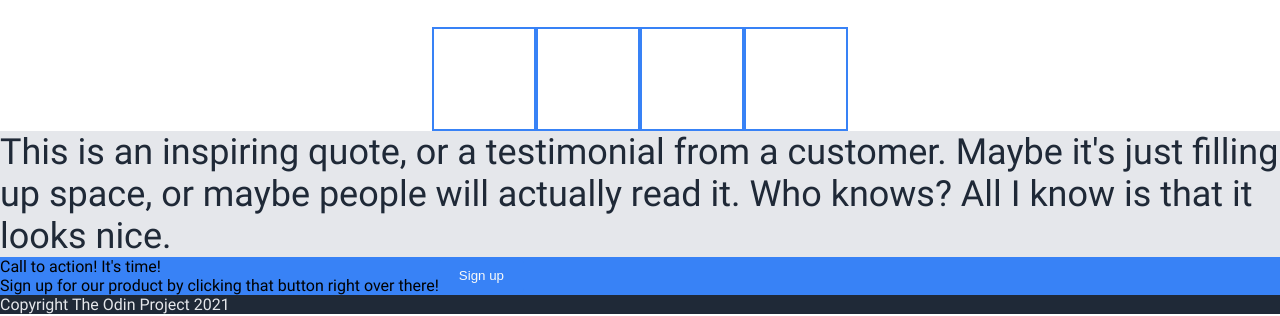
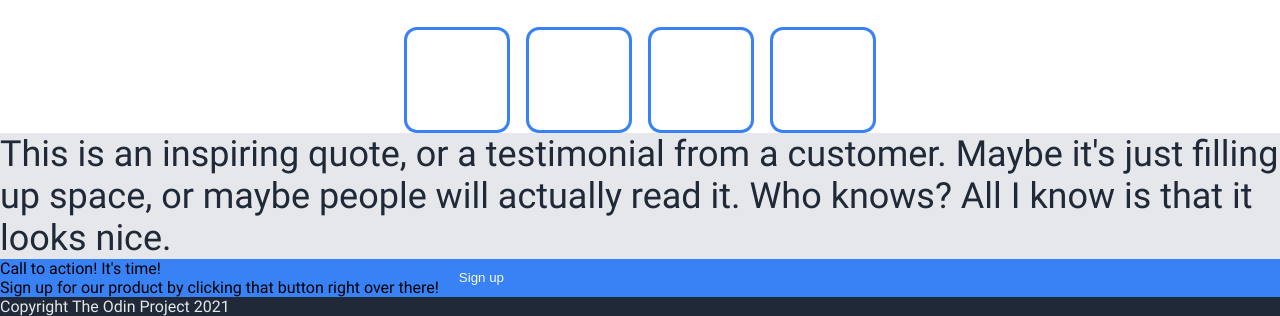
Before and after one commit to dimplume/odin-landing-page, a plain HTML site: page index.html in a window 1280 px wide. Shown: the part 489-805 px from the top of the page. Drawn offline with Linux system fonts and the light colour scheme.

Commit message:
feat: style row of boxes
Add round corners and gap in-between each box

```diff
--- a/css/style.css
+++ b/css/style.css
@@ -52,6 +52,8 @@ button,
 }
 
 .nowrap {
+    /* TODO: make list items not wrap but instead, get smaller when the website shrinks */
+
     border: 2px solid firebrick;
 }
 
@@ -114,13 +116,13 @@ button,
 }
 
 .box-row {
-    /* TODO: add gap */
-    /* TODO: add border radius */
+    gap: 16px;
     justify-content: space-around;
 }
 
 .box {
-    border: 2px solid #3882F6;
+    border-radius: 13px;
+    border: 3px solid #3882F6;
     width: 100px;
     height: 100px;
 }
```
